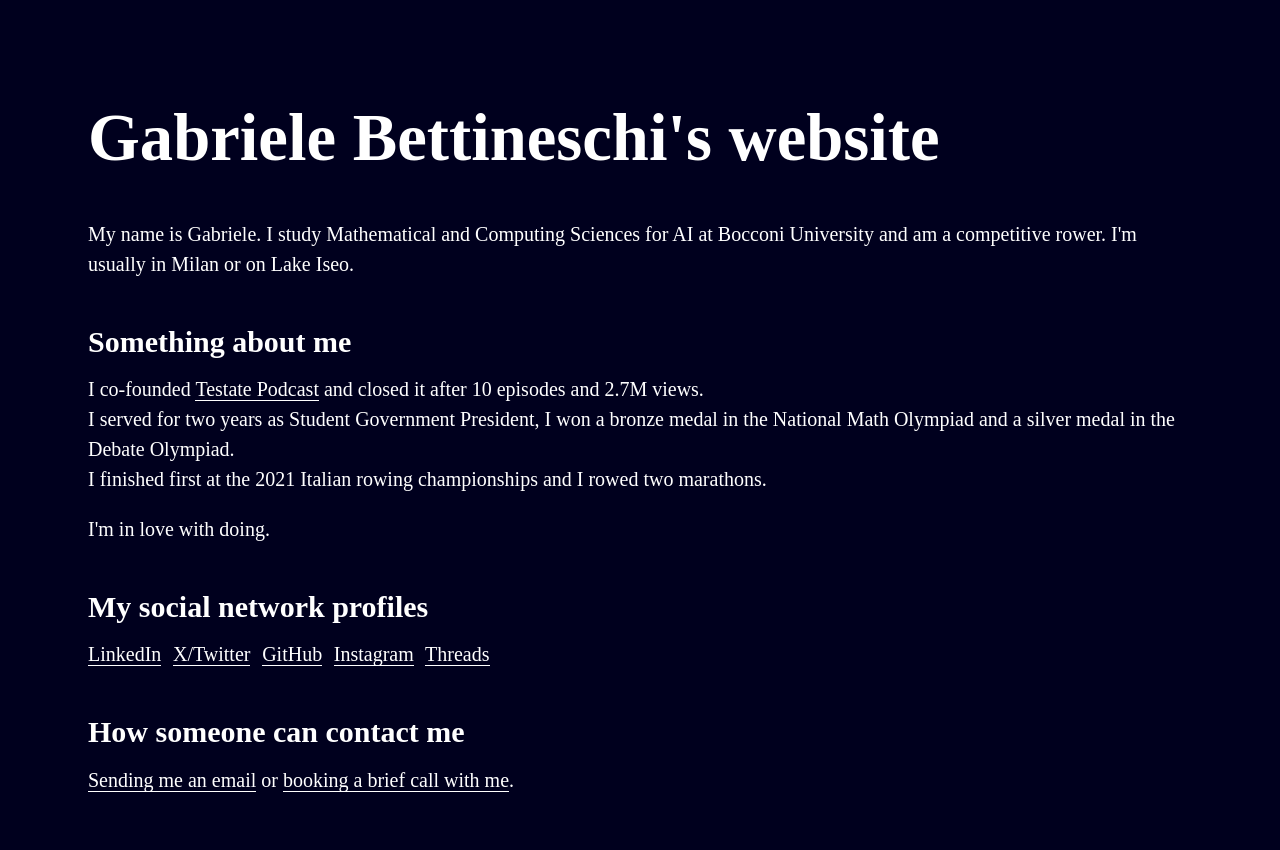
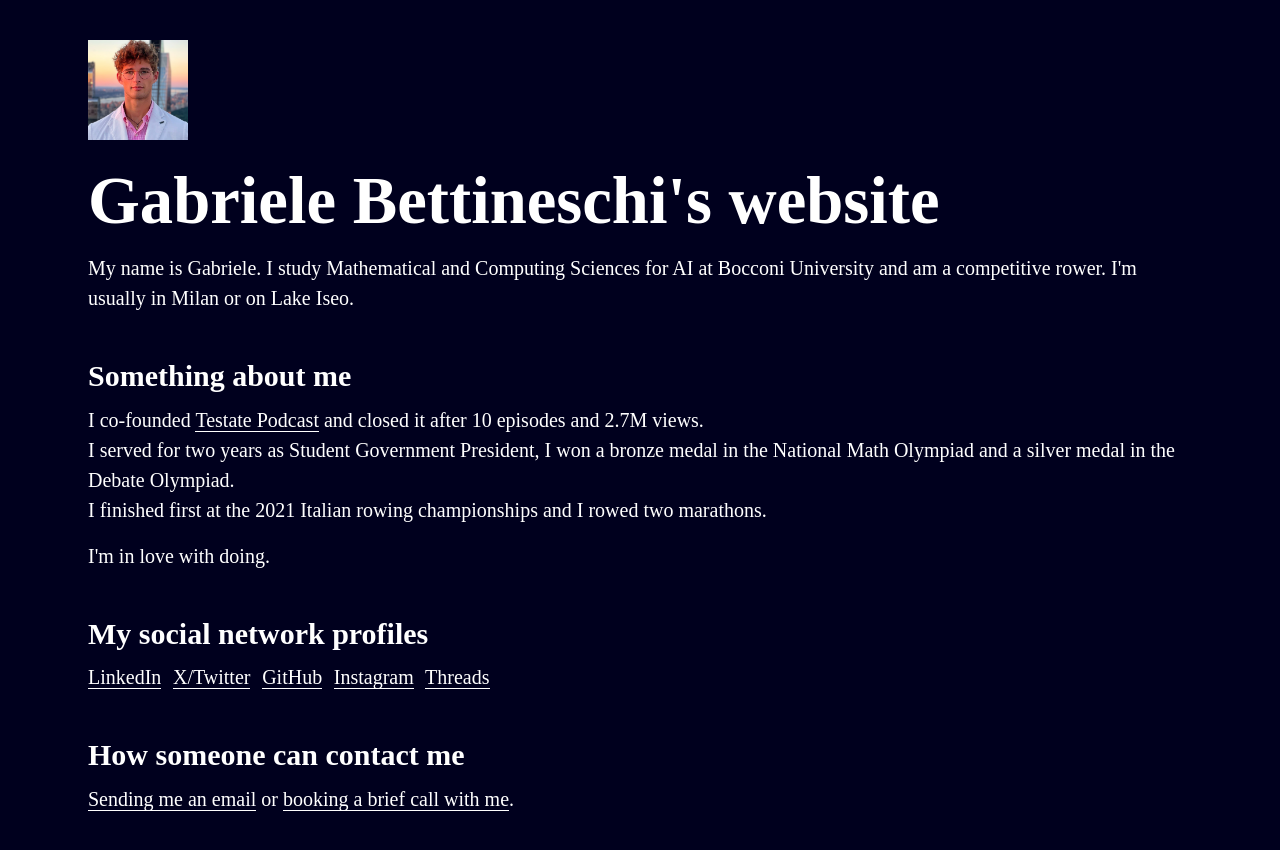
Before and after one commit to gbettineschi/gbettineschi.github.io, a plain HTML site: page index.html in a window 1280 px wide. Drawn offline with Linux system fonts and the light colour scheme; a web font is replaced by a local one.

Commit message:
Add profile picture

```diff
--- a/assets/css/styles.css
+++ b/assets/css/styles.css
@@ -10,6 +10,13 @@ h1 {
 	font-size: 50pt;
 	font-weight: 700;
 	line-height: 1.1;
+	margin-top: 1.5rem;
+	margin-bottom: 0.5rem;
+}
+
+p {
+	margin-top: 1rem;
+	margin-bottom: 1rem;
 }
 
 h2 {
@@ -21,6 +28,11 @@ a {
 	color: white;
 	text-decoration: none;
 	border-bottom: 1px solid;
+}
+
+.profile-picture {
+	width: 100px;
+	height: 100px;
 }
 
 .multiple-spaced {
@@ -38,7 +50,7 @@ a.small {
 	align-items: baseline;
 }
 .main-div {
-	padding: 3rem 5rem 2rem 5rem;
+	padding: 2rem 5rem 2rem 5rem;
 }
 
 @media screen and (max-width: 576px) {
@@ -48,4 +60,8 @@ a.small {
 	h1 {
 		font-size: 35pt; /* Font size under 768px viewport width */
 	}
+	.profile-picture {
+		width: 70px;
+		height: 70px;
+	}
 }
--- a/index.html
+++ b/index.html
@@ -13,6 +13,12 @@
 
 <body>
 	<div class="main-div">
+		<img
+			src="assets/img/profile-picture.jpg"
+			alt="Gabriele Bettineschi's photo"
+			class="profile-picture"
+			class="photo"
+		/>
 		<h1>Gabriele Bettineschi's website</h1>
 		<p>
 			My name is Gabriele. I study Mathematical and Computing Sciences for
```
